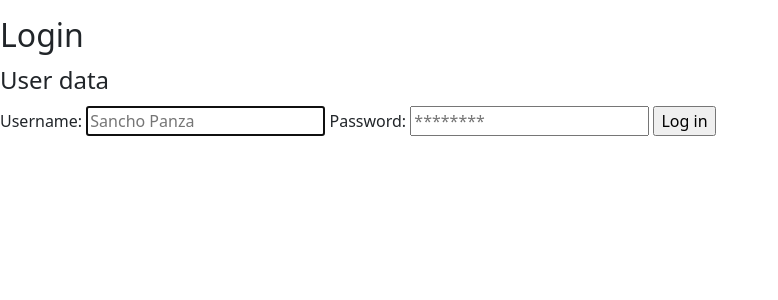
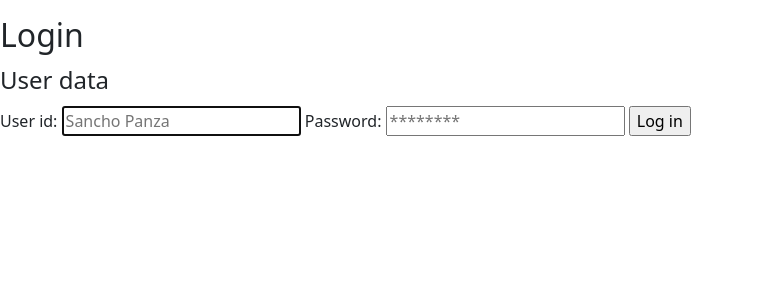
Before and after one commit to eduardocruzpalacios/handicrafts-portal-php-mysql, a PHP site: page /login.php in a window 1280 px wide. Shown: the part 128-428 px from the top of the page, without its empty margins (0-778 px from the left). Run offline with PHP 8.4, Linux system fonts and the light colour scheme.

Commit message:
make form more readable

```diff
--- a/views/login_form.php
+++ b/views/login_form.php
@@ -3,7 +3,7 @@
   <form action="" method="post">
     <fieldset>
       <legend>User data</legend>
-      <label for="user">Username:</label>
+      <label for="user">User id:</label>
       <input type="text" placeholder="Sancho Panza" id="user" name="user" required autofocus>
       <label for="password">Password:</label>
       <input type="password" placeholder="********" id="password" name="password" required maxlength="20" minlength="8">
```
